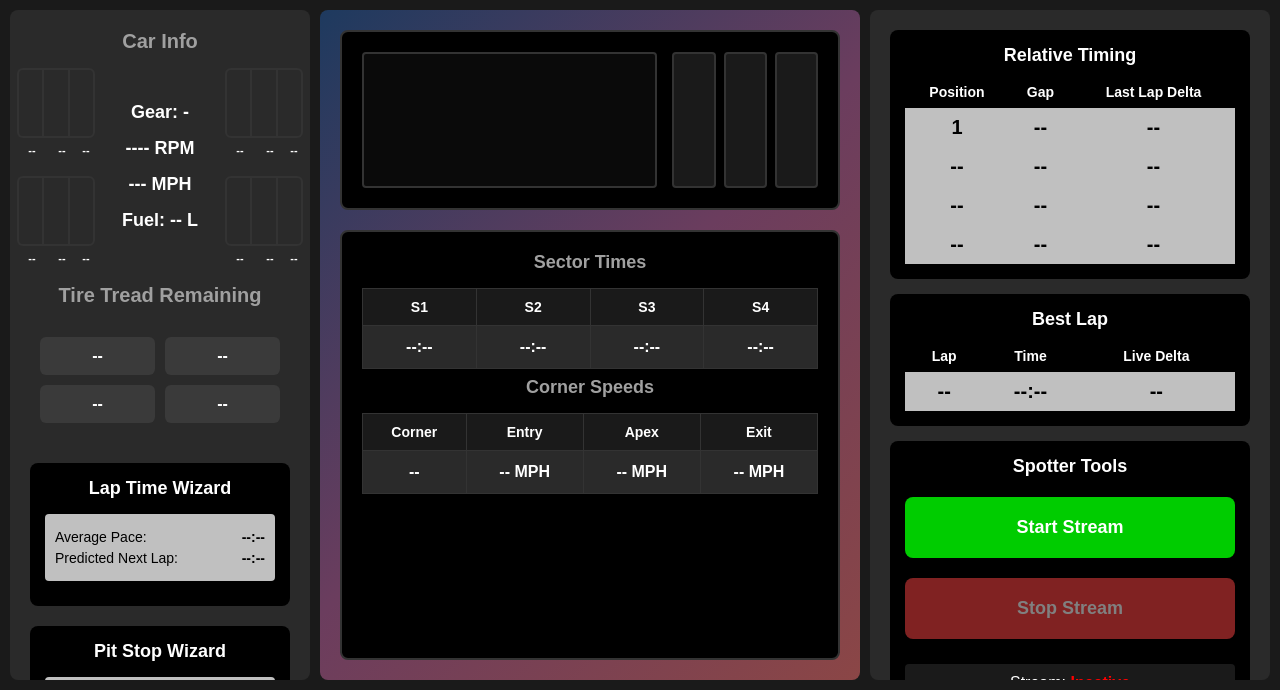
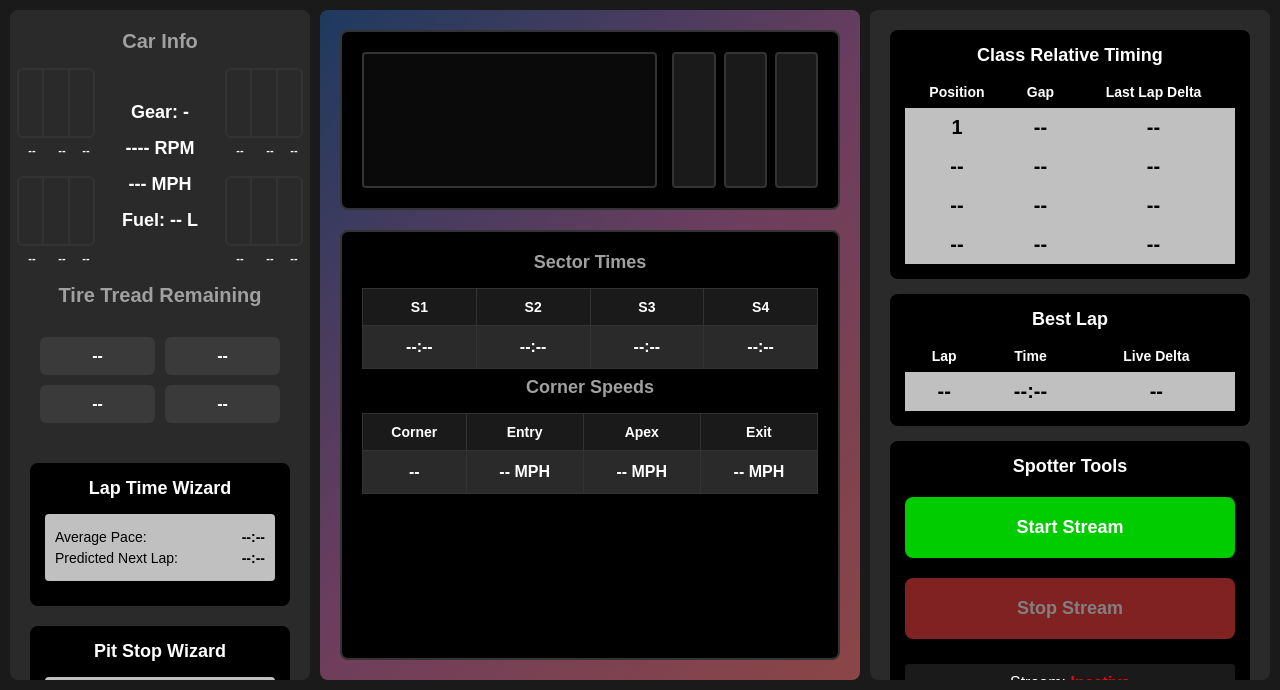
Before and after one commit to X-26-Race-Engineering/X-26-iSpotter, a Flask app: page / in a window 1280 px wide. Shown: the part 110-800 px from the top of the page. Run offline with Flask 3, Linux system fonts and the light colour scheme; some libraries are stand-ins or nearby versions.

Commit message:
Timing table commit was unintentionally split

```diff
--- a/Overlays/Templates/engineer_dashboard.html
+++ b/Overlays/Templates/engineer_dashboard.html
@@ -206,7 +206,7 @@
         <!-- Right Panel -->
         <div class="right-panel">
             <div class="section">
-                <h3>Relative Timing</h3>
+                <h3><span id="class">Class</span> Relative Timing</h3>
                 <table class="timing-table" id="relative-timing">
                     <thead>
                         <tr>
@@ -399,6 +399,7 @@
                 const position = data.relative_timing.car_idx_position || '--';
                 const suffix = position === 1 ? 'st' : position === 2 ? 'nd' : position === 3 ? 'rd' : 'th';
                 document.getElementById('position').textContent = position + suffix;
+                document.getElementById('class').textContent = data.relative_timing.me_class ?? 'Class';
             }
 
             if (data.lap_times) {
```
